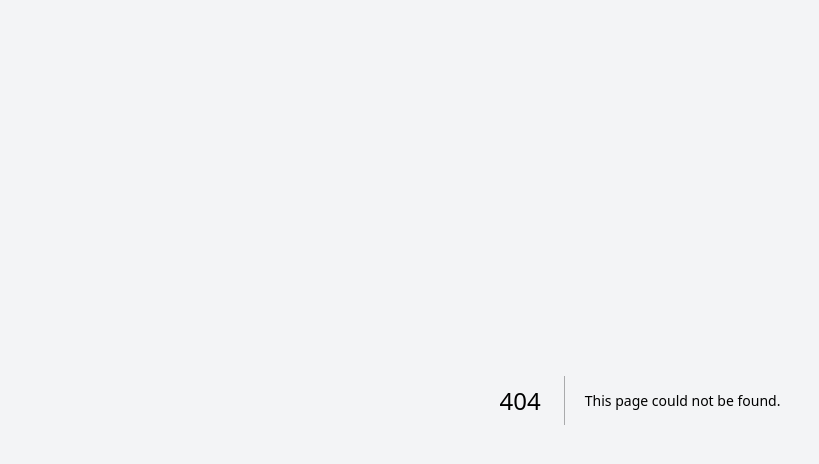
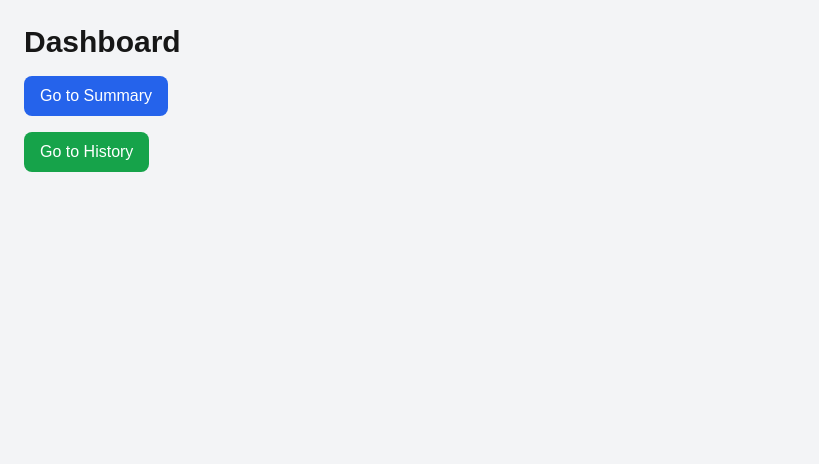
Before and after one commit to rakesh-kumar-18/analytics-dashboard, a Next.js app: page /dashboard in a window 1280 px wide. Before the commit this address had no page. Shown: the top 464 px of the page, without its empty margins (0-819 px from the left). Built offline with nearby package versions, Linux system fonts and the light colour scheme.

Commit message:
add dashboard page

```diff
--- /dev/null
+++ b/src/app/dashboard/page.js
@@ -0,0 +1,18 @@
+import Link from "next/link";
+
+export default function Dashboard() {
+    return (
+        <div className="flex flex-col gap-4">
+            <Link href="/dashboard/summary">
+                <button className="px-4 py-2 bg-blue-600 text-white rounded-lg">
+                    Go to Summary
+                </button>
+            </Link>
+            <Link href="/dashboard/history">
+                <button className="px-4 py-2 bg-green-600 text-white rounded-lg">
+                    Go to History
+                </button>
+            </Link>
+        </div>
+    );
+}
```
